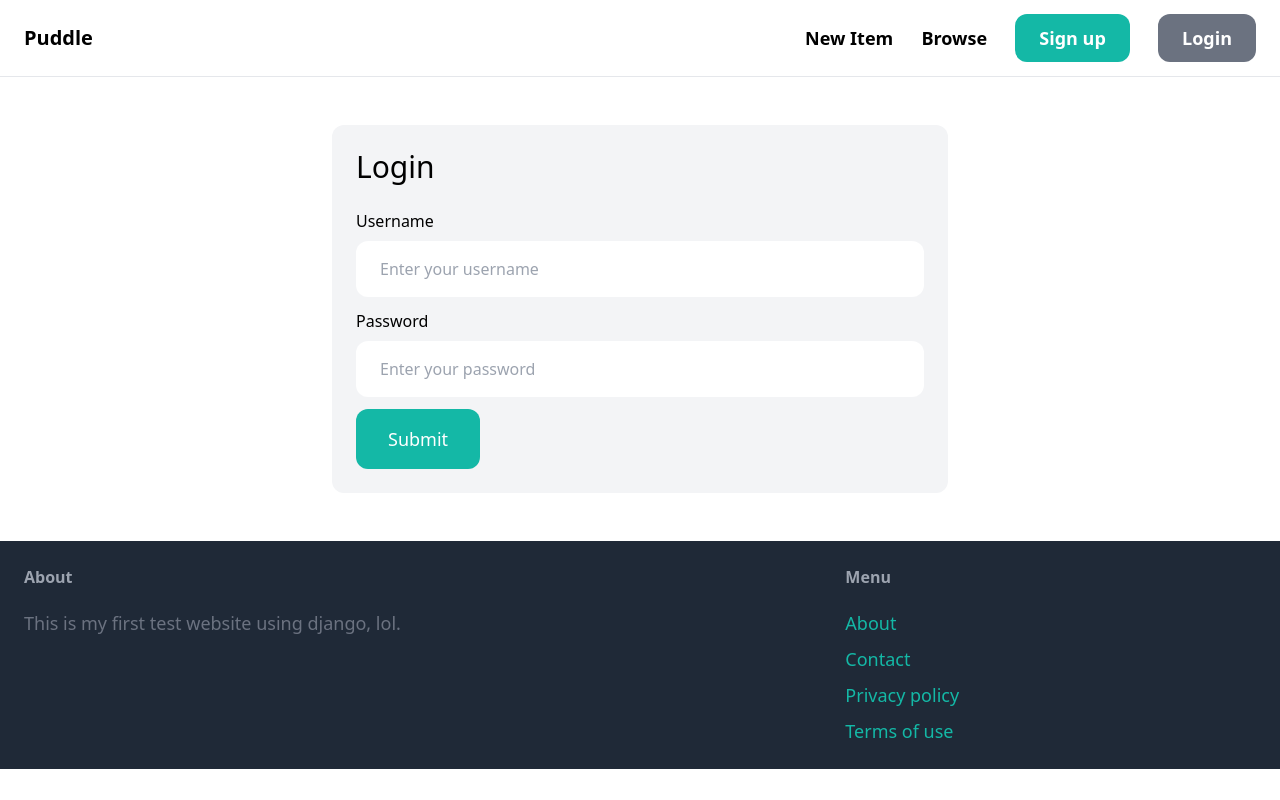
After one commit to chinmay-patwardhan/Puddle, a Django app: a page that uses core/templates/core/base.html in a window 1280 px wide. The commit adds this page. Run offline with Django 4.2, Linux system fonts and the light colour scheme; some libraries are stand-ins or nearby versions.

```diff
--- a/core/forms.py
+++ b/core/forms.py
@@ -1,6 +1,17 @@
 from django import forms
-from django.contrib.auth.forms import UserCreationForm
+from django.contrib.auth.forms import UserCreationForm, AuthenticationForm
 from django.contrib.auth.models import User
+
+class LoginForm(AuthenticationForm):
+    username = forms.CharField(widget=forms.TextInput(attrs={
+        'placeholder': 'Enter your username',
+        'class': 'w-full py-4 px-6 rounded-xl'
+    }))
+
+    password = forms.CharField(widget=forms.PasswordInput(attrs={
+       'placeholder': 'Enter your password',
+       'class': 'w-full py-4 px-6 rounded-xl'
+    }))
 
 class SignupForm(UserCreationForm):
     class Meta:
--- a/core/templates/core/base.html
+++ b/core/templates/core/base.html
@@ -14,11 +14,17 @@
             <a href="/" class="text-xl font-bold">Puddle</a>
 
             <div class="space-x-6">
-                <a href="#" class="text-lg font-semibold hover:text-gray-500">New Item</a>
+                <a href="{% url 'item:new' %}" class="text-lg font-semibold hover:text-gray-500">New Item</a>
                 <a href="#" class="text-lg font-semibold hover:text-gray-500">Browse</a>
 
-                <a href="{% url 'core:signup' %}" class="px-6 py-3 text-lg font-semibold bg-teal-500 text-white rounded-xl hover:bg-teal-700">Sign up</a>
-                <a href="#" class="px-6 py-3 text-lg font-semibold bg-gray-500 text-white rounded-xl hover:bg-gray-700">Login</a>
+                {% if request.user.is_authenticated %}
+                    <a href="#" class="px-6 py-3 text-lg font-semibold bg-teal-500 text-white rounded-xl hover:bg-teal-700">Inbox</a>
+                    <a href="#" class="px-6 py-3 text-lg font-semibold bg-gray-500 text-white rounded-xl hover:bg-gray-700">Dashboard</a>
+
+                {% else %}
+                    <a href="{% url 'core:signup' %}" class="px-6 py-3 text-lg font-semibold bg-teal-500 text-white rounded-xl hover:bg-teal-700">Sign up</a>
+                    <a href="{% url 'core:login' %}" class="px-6 py-3 text-lg font-semibold bg-gray-500 text-white rounded-xl hover:bg-gray-700">Login</a>
+                {% endif %}
             </div>
         </nav>
         <div class="px-6 py-6">
--- /dev/null
+++ b/core/templates/core/login.html
@@ -0,0 +1,38 @@
+{% extends 'core/base.html' %}
+
+{% block title %}Login{% endblock %}
+
+{% block content %}
+<div class="w-1/2 my-6 p-6 mx-auto bg-gray-100 rounded-xl">
+    <h1 class="mb-6 text-3xl">Login</h1>
+
+    <form method="post" action=".">
+        {% csrf_token %}
+
+        <div class="mb-3">
+            <label class="inline-block mb-2">Username</label><br>
+            {{ form.username }}
+        </div>
+
+        <div class="mb-3">
+            <label class="inline-block mb-2">Password</label><br>
+            {{ form.password }}
+        </div>
+
+        {% if form.errors or form.non_field_errors %}
+            <div class="mb-3 p-6 bg-red-100 rounded-xl">
+                {% for field in form %}
+                    {{ field.errors }}
+                {% endfor %}
+            </div>
+
+            {{ form.non_field_errors }}
+
+        {% endif %}
+
+
+        <button class="py-4 px-8 text-lg bg-teal-500 hover:bg-teal-700 rounded-xl text-white">Submit</button>
+    </form>
+</div>
+
+{% endblock %}
--- a/core/templates/core/signup.html
+++ b/core/templates/core/signup.html
@@ -6,7 +6,7 @@
     <div class="w-1/2 my-6 p-6 mx-auto bg-gray-100 rounded-xl">
         <h1 class="mb-6 text-3xl">Sign up</h1>
 
-        <form method="post" action="." class="">
+        <form method="post" action=".">
             {% csrf_token %}
 
             <div class="mb-3">
--- a/core/urls.py
+++ b/core/urls.py
@@ -1,10 +1,14 @@
+from django.contrib.auth import views as auth_views
 from django.urls import path
 from . import views
+from .forms import LoginForm
+
 
 app_name = 'core'
 
 urlpatterns = [
     path('', views.index, name='index'),
     path('contact/', views.contact, name='contact'),
-    path('signup/', views.signup, name='signup')
+    path('signup/', views.signup, name='signup'),
+    path('login/', auth_views.LoginView.as_view(template_name='core/login.html', authentication_form=LoginForm), name='login')
 ]
--- /dev/null
+++ b/item/forms.py
@@ -0,0 +1,27 @@
+from django import forms
+from .models import Item
+
+INPUT_CLASSES = 'w-full py-4 px-6 rounded-xl border'
+
+class NewItemForm(forms.ModelForm):
+    class Meta:
+        model = Item
+        fields = ('category', 'name', 'description', 'price', 'image',)
+        widgets = {
+            'category': forms.Select(attrs={
+                'class': 'w-half py-4 px-6 rounded-xl border'
+            }),
+            'name': forms.TextInput(attrs={
+                'class': INPUT_CLASSES
+            }),
+            'description': forms.Textarea(attrs={
+                'class': INPUT_CLASSES
+            }),
+            'price': forms.NumberInput(attrs={
+                'class': INPUT_CLASSES
+            }),
+            'image': forms.FileInput(attrs={
+                'class': INPUT_CLASSES
+            }),
+
+        }
--- a/item/urls.py
+++ b/item/urls.py
@@ -4,5 +4,6 @@ from . import views
 app_name = 'item'
 
 urlpatterns = [
-    path('<int:pk>/', views.detail, name='detail')
+    path('<int:pk>/', views.detail, name='detail'),
+    path('new/', views.new, name='new')
 ]
--- a/puddle/settings.py
+++ b/puddle/settings.py
@@ -121,6 +121,10 @@ STATIC_URL = 'static/'
 MEDIA_URL = 'media/'
 MEDIA_ROOT = BASE_DIR / 'media'
 
+LOGIN_URL = '/login/'
+LOGIN_REDIRECT_URL = '/'
+LOGOUT_REDIRECT_URL = '/'
+
 # Default primary key field type
 # https://docs.djangoproject.com/en/4.2/ref/settings/#default-auto-field
 
```
Also changed, not shown: item/templates/item/form.html (added, +29 -0 lines), item/views.py (+24 -2 lines), db.sqlite3, media/item_images/812xCBX-MOL._AC_SL1500__cCuV1VV.jpg (added), media/item_images/IMG_1866.jpg (added).
